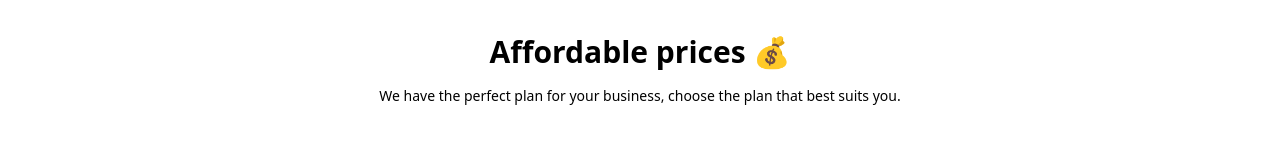
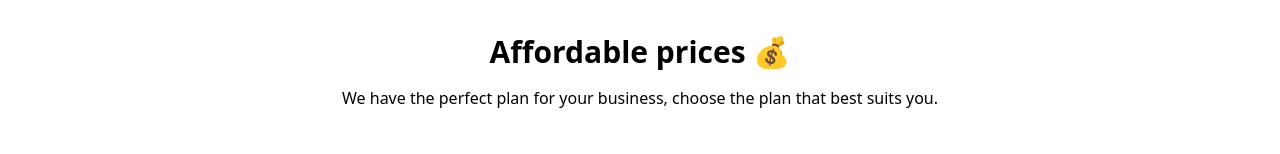
Before and after one commit to tomiidev/bambuy, a Next.js app: page / in a window 1280 px wide. Shown: the part 503-657 px from the top of the page. Built offline with nearby package versions, Linux system fonts and the light colour scheme.

Commit message:
font size

```diff
--- a/components/Prices.tsx
+++ b/components/Prices.tsx
@@ -73,7 +73,7 @@ export default function Prices() {
                     Affordable prices 💰
                 </h2>
 
-                <p className="pt-4 text-sm text-center w-auto">
+                <p className="pt-4 text-center w-auto">
                     We have the perfect plan for your business, choose the plan that best suits you.
                 </p>
             </div>
```
